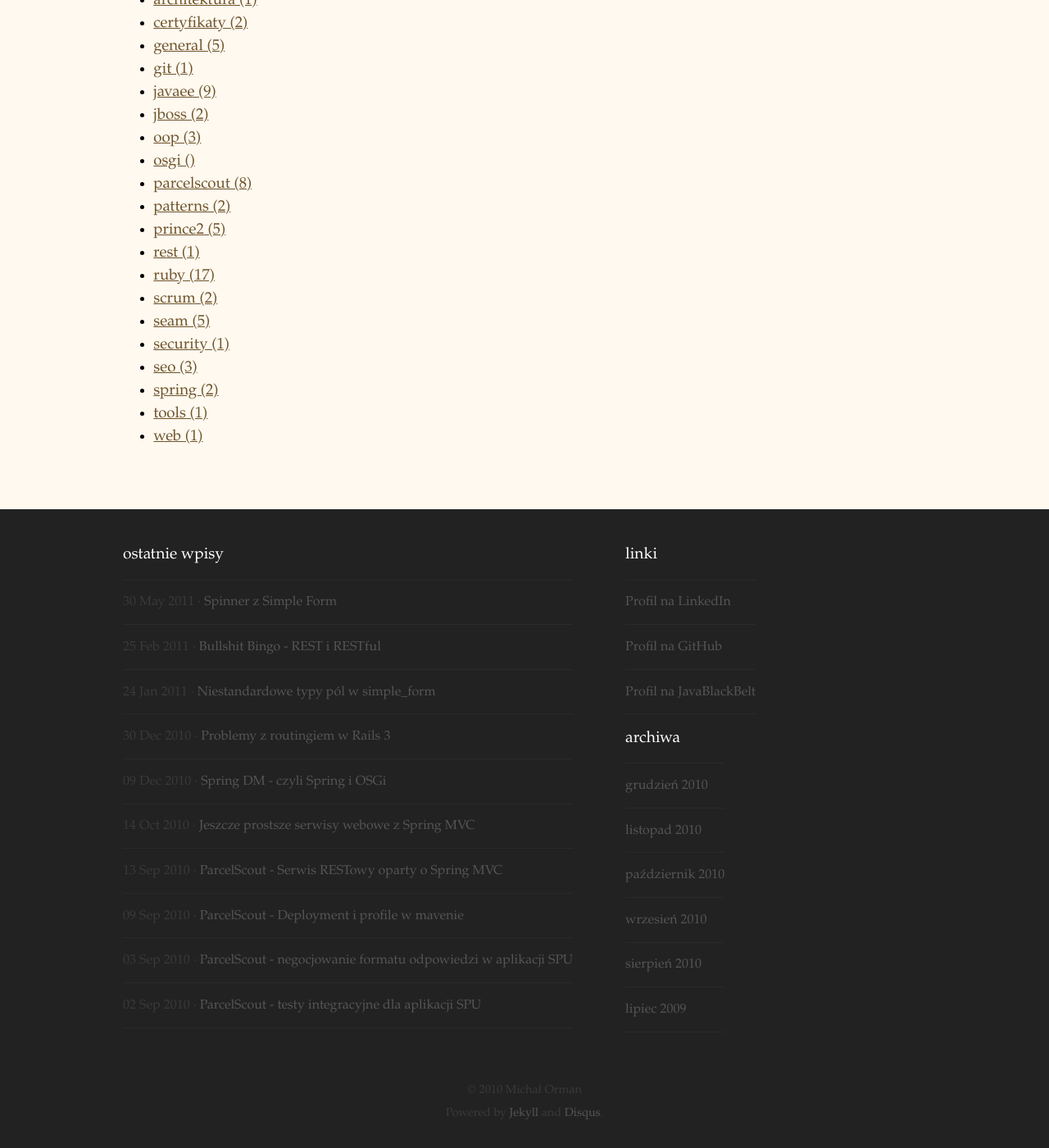
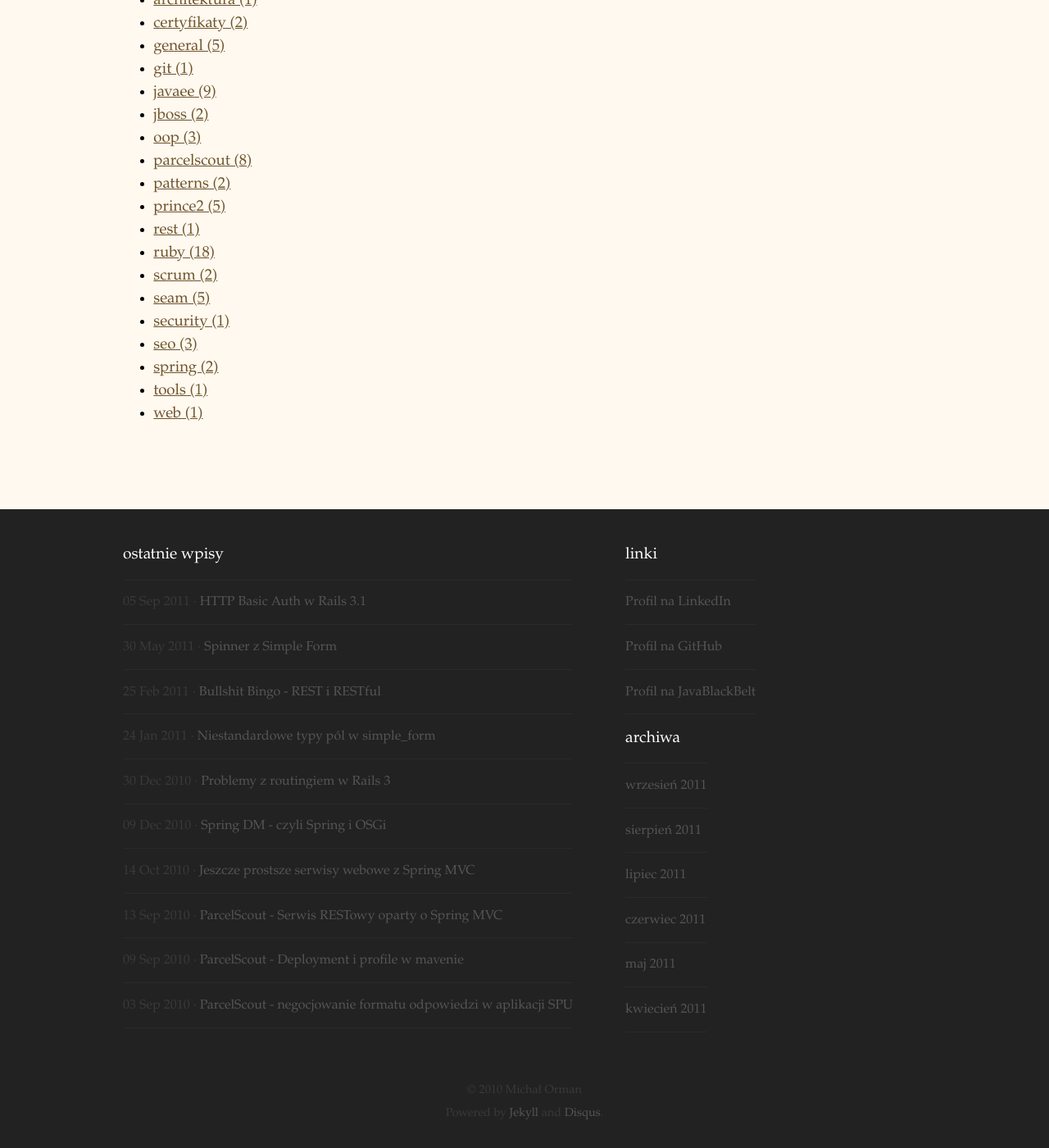
Before and after one commit to michalorman/michalorman-blog-old, a Jekyll site: the page built from blog/o-blogu/kategorie/index.markdown, in a window 1280 px wide and 1400 px high, scrolled down 460 px. Shown: the whole window at 82% size. Built offline with Jekyll 4.4.1, drawn with Linux system fonts in a browser that asks for light colours; Markdown is read by kramdown in place of the engine named in the settings; comment, search, counter and statistics services are not loaded.

Commit message:
Updated archives. Added post about HTTP Basic in Rails 3.1

```diff
--- a/_includes/archives.html
+++ b/_includes/archives.html
@@ -2,21 +2,21 @@
 <h3>archiwa</h3>
 <ul>
     <li>
-        <a href="/blog/2010/12/" title="Zobacz wszystkie posty z 12/2010">grudzień 2010</a>
+        <a href="/blog/2011/09/" title="Zobacz wszystkie posty z 09/2011">wrzesień 2011</a>
     </li>
     <li>
-        <a href="/blog/2010/11/" title="Zobacz wszystkie posty z 11/2010">listopad 2010</a>
+        <a href="/blog/2011/08/" title="Zobacz wszystkie posty z 08/2011">sierpień 2011</a>
     </li>
     <li>
-        <a href="/blog/2010/10/" title="Zobacz wszystkie posty z 10/2010">październik 2010</a>
+        <a href="/blog/2011/07/" title="Zobacz wszystkie posty z 07/2011">lipiec 2011</a>
     </li>
     <li>
-        <a href="/blog/2010/09/" title="Zobacz wszystkie posty z 09/2010">wrzesień 2010</a>
+        <a href="/blog/2011/06/" title="Zobacz wszystkie posty z 06/2011">czerwiec 2011</a>
     </li>
     <li>
-        <a href="/blog/2010/08/" title="Zobacz wszystkie posty z 08/2010">sierpień 2010</a>
+        <a href="/blog/2011/05/" title="Zobacz wszystkie posty z 05/2011">maj 2011</a>
     </li>
     <li>
-        <a href="/blog/2010/07/" title="Zobacz wszystkie posty z 07/2010">lipiec 2009</a>
+        <a href="/blog/2011/04/" title="Zobacz wszystkie posty z 04/2011">kwiecień 2011</a>
     </li>
 </ul>
--- a/_includes/categories.html
+++ b/_includes/categories.html
@@ -7,7 +7,6 @@
   <li><a href="/blog/javaee/" title="Zobacz wszystkie posty w kategorii javaee">javaee ({{ site.categories.javaee.size }})</a></li>
   <li><a href="/blog/jboss/" title="Zobacz wszystkie posty w kategorii jboss">jboss ({{ site.categories.jboss.size }})</a></li>
   <li><a href="/blog/oop/" title="Zobacz wszystkie posty w kategorii oop">oop ({{ site.categories.oop.size }})</a></li>
-  <li><a href="/blog/osgi/" title="Zobacz wszystkie posty w kategorii osgi">osgi ({{ site.categories.osgi.size }})</a></li>
   <li><a href="/blog/parcelscout/" title="Zobacz wszystkie posty w kategorii parcelscout">parcelscout ({{ site.categories.parcelscout.size }})</a></li>
   <li><a href="/blog/patterns/" title="Zobacz wszystkie posty w kategorii patterns">patterns ({{ site.categories.patterns.size }})</a></li>
   <li><a href="/blog/prince2/" title="Zobacz wszystkie posty w kategorii prince2">prince2 ({{ site.categories.prince2.size }})</a></li>
--- /dev/null
+++ b/blog/2011/01/index.markdown
@@ -0,0 +1,6 @@
+---
+layout: default
+title: Archiwum  01 / 2011
+description: Posty z miesiąca  01 / 2011
+---
+{% assign month = '01/2011' %}{% include archive-year-month.html %}
--- /dev/null
+++ b/blog/2011/02/index.markdown
@@ -0,0 +1,6 @@
+---
+layout: default
+title: Archiwum  02 / 2011
+description: Posty z miesiąca  02 / 2011
+---
+{% assign month = '02/2011' %}{% include archive-year-month.html %}
--- /dev/null
+++ b/blog/2011/03/index.markdown
@@ -0,0 +1,6 @@
+---
+layout: default
+title: Archiwum  03 / 2011
+description: Posty z miesiąca  03 / 2011
+---
+{% assign month = '03/2011' %}{% include archive-year-month.html %}
--- /dev/null
+++ b/blog/2011/04/index.markdown
@@ -0,0 +1,6 @@
+---
+layout: default
+title: Archiwum  04 / 2011
+description: Posty z miesiąca  04 / 2011
+---
+{% assign month = '04/2011' %}{% include archive-year-month.html %}
--- /dev/null
+++ b/blog/2011/05/index.markdown
@@ -0,0 +1,6 @@
+---
+layout: default
+title: Archiwum  05 / 2011
+description: Posty z miesiąca  05 / 2011
+---
+{% assign month = '05/2011' %}{% include archive-year-month.html %}
--- /dev/null
+++ b/blog/2011/06/index.markdown
@@ -0,0 +1,6 @@
+---
+layout: default
+title: Archiwum  06 / 2011
+description: Posty z miesiąca  06 / 2011
+---
+{% assign month = '06/2011' %}{% include archive-year-month.html %}
--- /dev/null
+++ b/blog/2011/07/index.markdown
@@ -0,0 +1,6 @@
+---
+layout: default
+title: Archiwum  07 / 2011
+description: Posty z miesiąca  07 / 2011
+---
+{% assign month = '07/2011' %}{% include archive-year-month.html %}
--- /dev/null
+++ b/blog/2011/08/index.markdown
@@ -0,0 +1,6 @@
+---
+layout: default
+title: Archiwum  08 / 2011
+description: Posty z miesiąca  08 / 2011
+---
+{% assign month = '08/2011' %}{% include archive-year-month.html %}
--- /dev/null
+++ b/blog/2011/09/index.markdown
@@ -0,0 +1,6 @@
+---
+layout: default
+title: Archiwum  09 / 2011
+description: Posty z miesiąca  09 / 2011
+---
+{% assign month = '09/2011' %}{% include archive-year-month.html %}
--- /dev/null
+++ b/blog/2011/index.markdown
@@ -0,0 +1,6 @@
+---
+layout: default
+title: Archiwum @#year
+description: Posty z roku  2011
+---
+{% assign year = '2011' %}{% include archive-year.html %}
```
Also changed, not shown: blog/ruby/_posts/2011-09-05-http-basic-auth-w-rails-3.1.markdown (added, +43 -0 lines).
